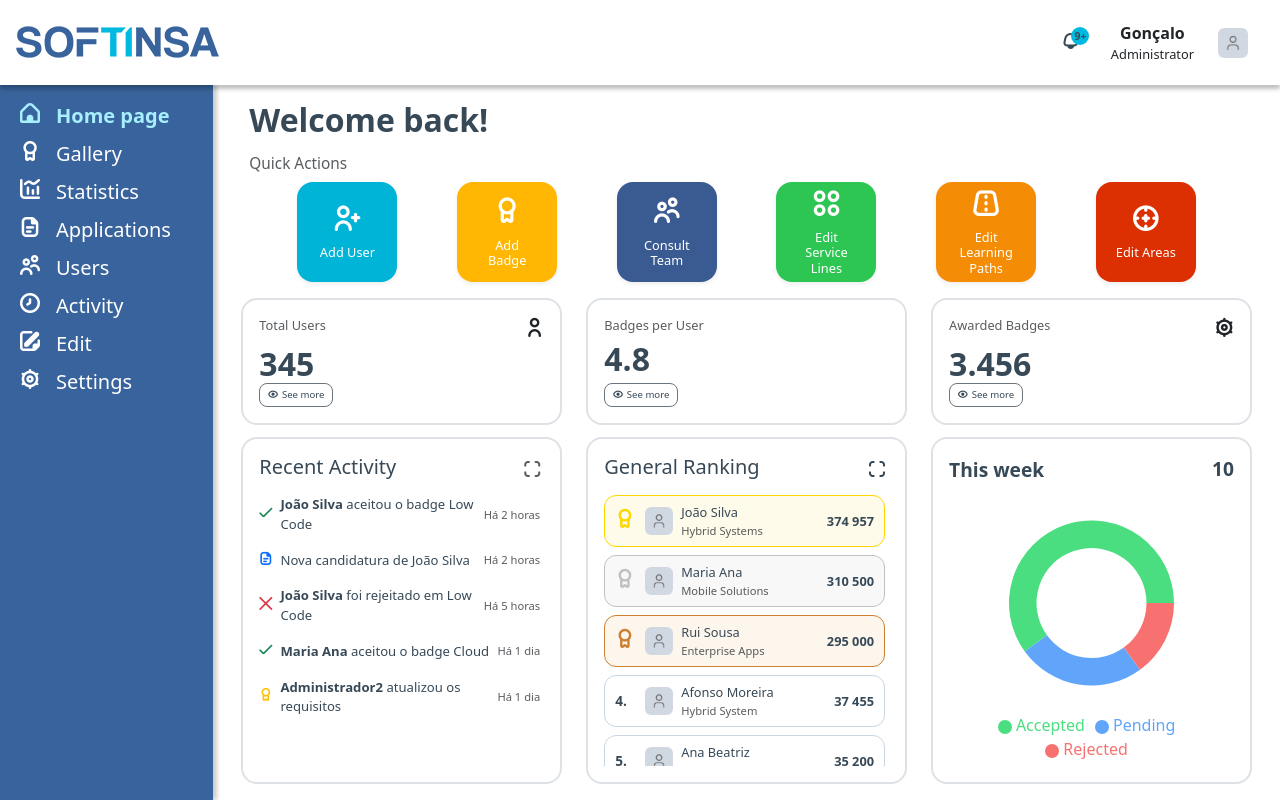
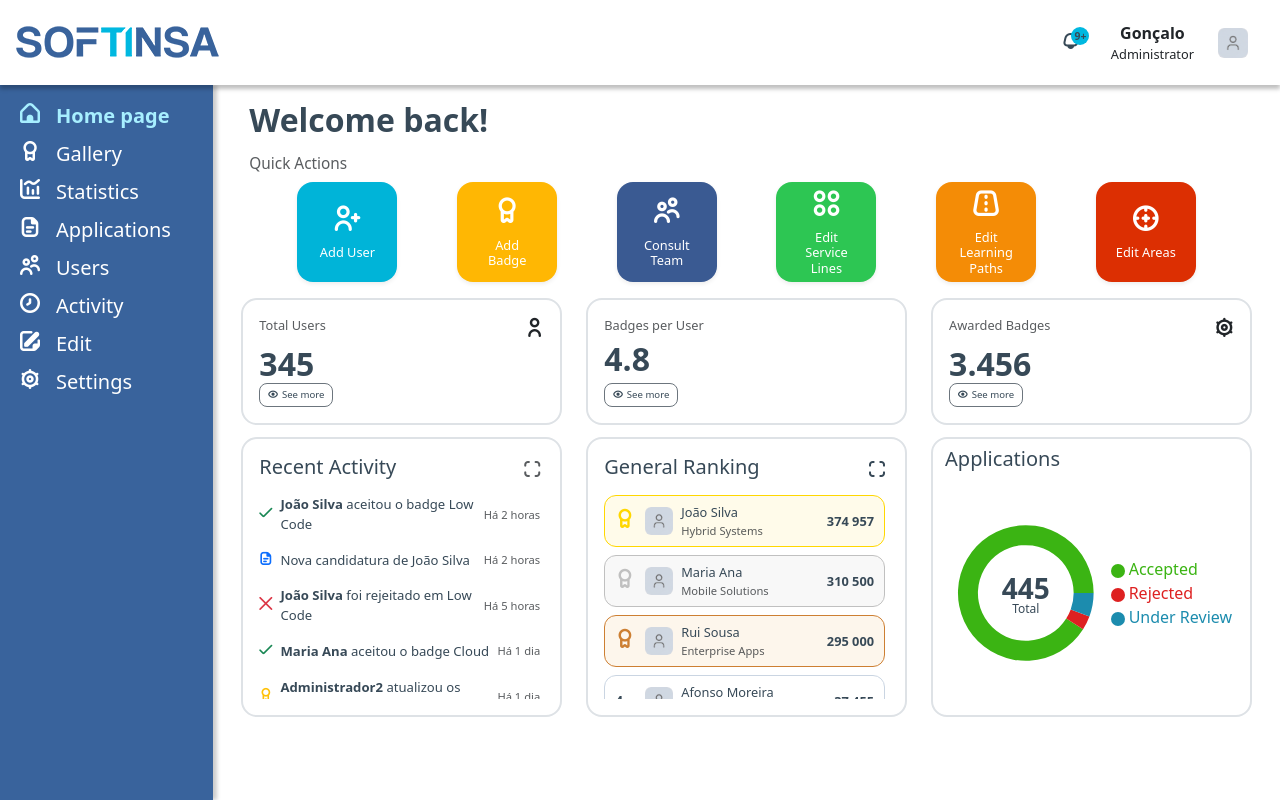
Before and after one commit to tiiago2/App-Web-PINT, a React (Vite) app in the folder softinsa_pint/: page /home in a window 1280 px wide. Built offline with nearby package versions, Linux system fonts and the light colour scheme; some icons are missing.

Commit message:
alteracoes componentes/home adimn

```diff
--- a/softinsa_pint/src/components/AtividadeModal.jsx
+++ b/softinsa_pint/src/components/AtividadeModal.jsx
@@ -60,7 +60,7 @@ const AtividadeRecente = ({ atividades }) => {
     if (!atividades || atividades.length === 0) return null;
 
     return (
-        <div className="border border-2 bg-white rounded-4 p-3 d-flex flex-column" style={{ height: '100%' }}>
+        <div className="border border-2 bg-white rounded-4 p-3 d-flex flex-column" style={{ height: '35vh' }}>
 
             <div className="d-flex justify-content-between align-items-center mb-2">
                 <h5>{t('atividade_recente')}</h5>
--- a/softinsa_pint/src/components/ClassificacaoModal.jsx
+++ b/softinsa_pint/src/components/ClassificacaoModal.jsx
@@ -119,7 +119,7 @@ const ClassificacaoGeral = ({ classificacao }) => {
     if (!classificacao || classificacao.length === 0) return null;
 
     return (
-        <div className="border border-2 rounded-4 p-3 d-flex flex-column bg-white" style={{ height: '100%' }}>
+        <div className="border border-2 rounded-4 p-3 d-flex flex-column bg-white" style={{ height: '35vh' }}>
             <div className="d-flex justify-content-between align-items-center mb-2">
                 <h5>{t('classificacao_geral')}</h5>
                 <i className="fi fi-br-expand me-1" style={{ cursor: 'pointer' }} onClick={() => setShowClassificacao(true)}></i>
--- a/softinsa_pint/src/components/components.jsx
+++ b/softinsa_pint/src/components/components.jsx
@@ -1,5 +1,6 @@
 import React from "react";
 import { useTranslation } from "react-i18next";
+import { ResponsiveContainer, PieChart, Pie, Cell, Tooltip, Legend } from 'recharts';
 
 import "./components.css";
 
@@ -75,3 +76,85 @@ export function BotaoRejeitar({ onClick, tamanho }) {
 export function Rankings({ linhas }) {
   const { t } = useTranslation();
 }
+
+
+export const GraficoCandidaturas = ({dados_grafico_candidaturas}) => {
+
+    const {t} = useTranslation();
+
+    const total = dados_grafico_candidaturas.reduce((acumulador, dado) => {
+        return acumulador + dado.quantidade;
+    }, 0);
+
+    const dados_traduzidos = dados_grafico_candidaturas.map((dado) => {
+        return {
+            ...dado,
+            nome: t(dado.nome) // Traduz "Aceites", "Rejeitadas", etc., logo aqui!
+        };
+    });
+
+    return (
+        <div className="border border-2 rounded-4 p-2 d-flex flex-column h-100">
+            <h5 className="ms-1 mb-2">{t('titulo_candidaturas')}</h5>
+
+            <div className="flex-grow-1" style={{ width: '100%', minHeight: '200px' }}>
+                <ResponsiveContainer width="100%" height="100%">
+                    <PieChart>
+                        <Pie
+                            cx="50%"
+                            cy="50%"
+                            data={dados_traduzidos}
+                            innerRadius="60%"
+                            outerRadius="85%"
+                            dataKey="quantidade"
+                            nameKey="nome"
+                            stroke="none"
+                            isAnimationActive={false}
+                            labelLine={false}
+                            label={({ cx, cy, index }) => {
+                                if (index !== 0) return null;
+                                return (
+                                    <g>
+                                        <text
+                                            x={cx}
+                                            y={cy - 5}
+                                            textAnchor="middle"
+                                            dominantBaseline="central"
+                                            className="fw-bold"
+                                            style={{ fontSize: '28px', fill: 'var(--fontes)'}}
+                                        >
+                                            {total}
+                                        </text>
+                                        <text
+                                            x={cx}
+                                            y={cy + 15}
+                                            textAnchor="middle"
+                                            dominantBaseline="central"
+                                            style={{ fontSize: '12px', fill: 'var(--fontes)' }}
+                                        >
+                                            {t('total')}
+                                        </text>
+                                    </g>
+                                );
+                            }}
+                        >
+                            {dados_traduzidos.map((entry, index) => (
+                                <Cell key={`cell-${index}`} fill={entry.cor} />
+                            ))}
+                        </Pie>
+
+                        <Tooltip />
+
+                        <Legend
+                            layout="vertical"
+                            verticalAlign="middle"
+                            align="right"
+                            iconType="circle"
+                            wrapperStyle={{ right: 0 }}
+                        />
+                    </PieChart>
+                </ResponsiveContainer>
+            </div>
+        </div>
+    );
+}
--- a/softinsa_pint/src/pages/Administrador/home_Admin.jsx
+++ b/softinsa_pint/src/pages/Administrador/home_Admin.jsx
@@ -3,7 +3,7 @@ import { useNavigate } from "react-router-dom";
 import { useTranslation } from "react-i18next";
 import "./home_Admin.css";
 
-import { BotaoVerMais } from "../../components/components.jsx";
+import { BotaoVerMais, GraficoCandidaturas } from "../../components/components.jsx";
 import AtividadeModal from "../../components/AtividadeModal.jsx";
 import ClassificacaoModal from "../../components/ClassificacaoModal.jsx";
 import {
@@ -16,6 +16,11 @@ import {
 } from "recharts";
 
 // --- DADOS FALSOS ---
+const dados_grafico_candidaturas = [
+    { nome: 'aceites', quantidade: 405, cor: '#3bb413' },
+    { nome: 'rejeitadas', quantidade: 15, cor: '#de2121' },
+    { nome: 'em_analise', quantidade: 25, cor: '#1c8cae' }
+];
 
 const dados_atividade = [
   {
@@ -291,7 +296,7 @@ const HomeAdmin = ({ saudacao = "Boa Noite, Gonçalo!" }) => {
       </div>
 
       {/* Widgets Inferiores */}
-      <div className="row mt-1 flex-grow-1" style={{ minHeight: 0 }}>
+      <div className="row mt-1 flex-grow-1" style={{ maxHeight: "35vh" }}>
         <div
           className="col-4 h-100 d-flex flex-column"
           style={{ minHeight: 0 }}
@@ -320,63 +325,7 @@ const HomeAdmin = ({ saudacao = "Boa Noite, Gonçalo!" }) => {
           className="col-4 h-100 d-flex flex-column"
           style={{ minHeight: 0 }}
         >
-          <div
-            className="border border-2 rounded-4 p-3 bg-white d-flex flex-column flex-grow-1"
-            style={{ overflow: "hidden", minHeight: 0 }}
-          >
-            <div className="d-flex justify-content-between align-items-center mb-1">
-              <h5
-                className="m-0 fw-bold"
-                style={{ fontSize: "clamp(1rem, 1.5vw, 1.25rem)" }}
-              >
-                {t("esta_semana")}
-              </h5>
-              <span
-                className="fw-bold"
-                style={{ fontSize: "clamp(1rem, 1.5vw, 1.25rem)" }}
-              >
-                10
-              </span>
-            </div>
-
-            <div className="flex-grow-1 position-relative w-100">
-              <div
-                style={{
-                  position: "absolute",
-                  top: 0,
-                  left: 0,
-                  right: 0,
-                  bottom: 0,
-                }}
-              >
-                <ResponsiveContainer width="100%" height="100%">
-                  <PieChart>
-                    <Pie
-                      data={dados_esta_semana}
-                      cx="50%"
-                      cy="50%"
-                      innerRadius="50%"
-                      outerRadius="75%"
-                      nameKey="nome"
-                      dataKey="quantidade"
-                      stroke="none"
-                    >
-                      {dados_esta_semana.map((entry, index) => (
-                        <Cell key={`cell-${index}`} fill={entry.cor} />
-                      ))}
-                    </Pie>
-                    <Tooltip />
-                    <Legend
-                      layout="horizontal"
-                      verticalAlign="bottom"
-                      align="center"
-                      iconType="circle"
-                    />
-                  </PieChart>
-                </ResponsiveContainer>
-              </div>
-            </div>
-          </div>
+          <GraficoCandidaturas dados_grafico_candidaturas={dados_grafico_candidaturas}/>
         </div>
       </div>
     </div>
```
Also changed, not shown: softinsa_pint/src/pages/talent/home_talent.jsx (+2 -81 lines).
